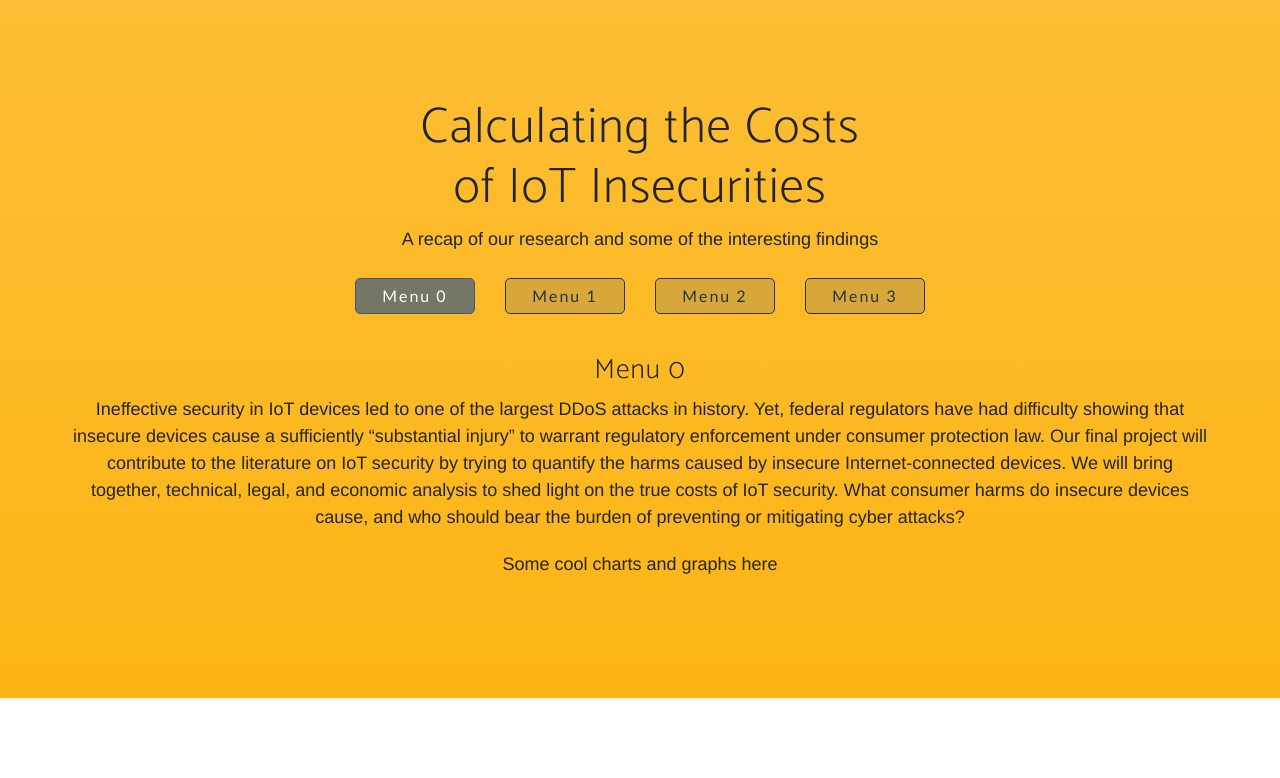
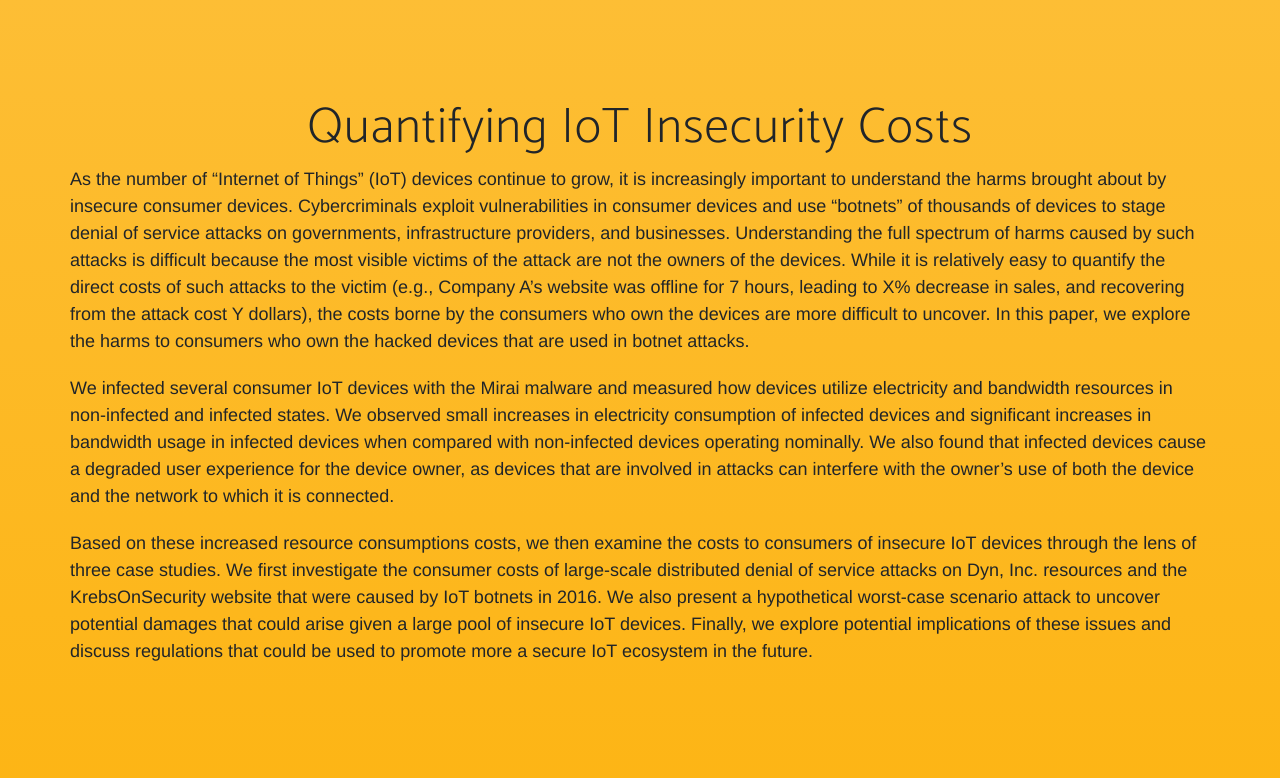
Before and after one commit to project-riot/website, a plain HTML site: page index.html in a window 1280 px wide. Shown: the part 802-1580 px from the top of the page. Drawn offline with Linux system fonts and the light colour scheme; a web font is replaced by a local one.

Commit message:
add abstract, update intro text

```diff
--- a/index.html
+++ b/index.html
@@ -78,9 +78,10 @@
           <div class="col-lg-5 my-auto">
             <div>
                 <h4 class="mb-5">
-                    Ineffective security in IoT devices led to one of the largest DDoS attacks in history. Yet, federal regulators have had difficulty showing that insecure devices cause a sufficiently “substantial injury” to warrant regulatory enforcement under consumer protection law. Our final project will contribute to the literature on IoT security by trying to quantify the harms caused by insecure Internet-connected devices. We will bring together, technical, legal, and economic analysis to shed light on the true costs of IoT security. What consumer harms do insecure devices cause, and who should bear the burden of preventing or mitigating cyber attacks?
+                    Internet of Things devices are everywhere. Unfortunately, many Internet-connected devices are built with inadequate security measures, making them easy targets for cybercriminals. Hackers enlist these insecure devices in “botnet” armies to launch massive cyberattacks on governments, infrastructure, and businesses, causing millions of dollars in lost revenue, damaged brand reputation, and degraded service.
+                    <br><br>
+                    But what happens to the owners of the devices? What costs do they bear as a result of their devices being hacked? Do their electricity and bandwidth bills increase when their devices are used in attacks? And what can consumers and regulators do to ensure that manufacturers improve device security to prevent these attacks in the future?
                 </h4>
-                <!-- <a href="#summary" class="js-scroll-trigger "><img src="static/img/expand-arrow-filled.svg" style="max-width:100px"/></a> -->
             </div>
           </div>
 
@@ -94,53 +95,20 @@
         <div class="container">
             <div class="row">
                 <div class="col-md-8 mx-auto">
-                    <h2 class="section-heading">Calculating the Costs<br> of IoT Insecurities</h2>
-                    <p>A recap of our research and some of the interesting findings</p>
+                    <h2 class="section-heading">Quantifying IoT Insecurity Costs</h2>
                 </div>
             </div>
 
-            <div class="row center-pills">
-                <ul class="nav nav-pills">
-                    <li class="active"><a data-toggle="pill" class="btn btn-outline pill active" href="#menu0">Menu 0</a></li>
-                    <li><a data-toggle="pill" class="btn btn-outline pill" href="#menu1">Menu 1</a></li>
-                    <li><a data-toggle="pill" class="btn btn-outline pill" href="#menu2">Menu 2</a></li>
-                    <li><a data-toggle="pill" class="btn btn-outline pill" href="#menu3">Menu 3</a></li>
-                </ul>
-            </div>
-
-            <div class="row">
-                <div class="tab-content">
-                    <div id="menu0" class="tab-pane fadein active">
-                      <h3>Menu 0</h3>
+            <div class="row" style="text-align:left;">
                 <p>
-                          Ineffective security in IoT devices led to one of the largest DDoS attacks in history. Yet, federal regulators have had difficulty showing that insecure devices cause a sufficiently “substantial injury” to warrant regulatory enforcement under consumer protection law. Our final project will contribute to the literature on IoT security by trying to quantify the harms caused by insecure Internet-connected devices. We will bring together, technical, legal, and economic analysis to shed light on the true costs of IoT security. What consumer harms do insecure devices cause, and who should bear the burden of preventing or mitigating cyber attacks?
+                    As the number of “Internet of Things” (IoT) devices continue to grow, it is increasingly important to understand the harms brought about by insecure consumer devices. Cybercriminals exploit vulnerabilities in consumer devices and use “botnets” of thousands of devices to stage denial of service attacks on governments, infrastructure providers, and businesses.  Understanding the full spectrum of harms caused by such attacks is difficult because the most visible victims of the attack are not the owners of the devices. While it is relatively easy to quantify the direct costs of such attacks to the victim (e.g., Company A’s website was offline for 7 hours, leading to X% decrease in sales, and recovering from the attack cost Y dollars), the costs borne by the consumers who own the devices are more difficult to uncover. In this paper, we explore the harms to consumers who own the hacked devices that are used in botnet attacks.
                 </p>
-                    </div>
-                    <div id="menu1" class="tab-pane fade">
-                      <h3>Menu 1</h3>
                 <p>
-                          Quisque ac nunc lorem. Aliquam laoreet feugiat augue vel vehicula. Aenean tincidunt pellentesque magna, sit amet facilisis velit commodo et. Donec ac placerat leo. Nunc gravida nibh non odio volutpat, in viverra ante suscipit. Sed ante nunc, faucibus id lacus ut, malesuada varius lectus. Pellentesque aliquet, purus tincidunt ornare convallis, nibh lacus vehicula ante, at tristique ex erat ac nisi. Morbi tincidunt sollicitudin eros, vitae feugiat sapien mollis vitae. Vestibulum suscipit interdum varius. Morbi lectus neque, feugiat pharetra iaculis lacinia, cursus a lacus. Duis ultrices orci eget eros imperdiet, molestie mollis purus ultrices. Pellentesque at luctus massa.
+                    We infected several consumer IoT devices with the Mirai malware and measured how devices utilize electricity and bandwidth resources in non-infected and infected states. We observed small increases in electricity consumption of infected devices and significant increases in bandwidth usage in infected devices when compared with non-infected devices operating nominally. We also found that infected devices cause a degraded user experience for the device owner, as devices that are involved in attacks can interfere with the owner’s use of both the device and the network to which it is connected.
                 </p>
-                    </div>
-                    <div id="menu2" class="tab-pane fade">
-                      <h3>Menu 2</h3>
                 <p>
-                          Etiam augue risus, viverra quis nunc nec, ullamcorper tristique turpis. Mauris neque enim, bibendum nec posuere sit amet, pulvinar ullamcorper urna. Donec vestibulum dapibus dolor non hendrerit. Duis vestibulum bibendum lobortis. Nam ut sodales diam. Cras porttitor convallis felis, a iaculis purus cursus a. Maecenas semper a eros quis consectetur. Donec blandit faucibus massa, eget imperdiet dui vulputate nec. Vivamus a massa tellus. Pellentesque varius neque nec purus condimentum, sit amet dignissim enim dictum. Nulla id elit aliquam, congue tellus vel, imperdiet mauris. Aliquam semper gravida urna vel consequat.
+                    Based on these increased resource consumptions costs, we then examine the costs to consumers of insecure IoT devices through the lens of three case studies. We first investigate the consumer costs of large-scale distributed denial of service attacks on Dyn, Inc. resources and the KrebsOnSecurity website that were caused by IoT botnets in 2016. We also present a hypothetical worst-case scenario attack to uncover potential damages that could arise given a large pool of insecure IoT devices. Finally, we explore potential implications of these issues and discuss regulations that could be used to promote more a secure IoT ecosystem in the future.
                 </p>
-                    </div>
-                    <div id="menu3" class="tab-pane fade">
-                      <h3>Menu 3</h3>
-                      <p>
-                          Duis ligula libero, sagittis vitae dolor sed, tincidunt mattis ligula. Curabitur tempus sem aliquam, ultrices eros ac, efficitur arcu. Aliquam ut mollis erat, in faucibus mauris. Etiam accumsan congue felis id cursus. Nulla sit amet purus sodales, aliquet nulla non, consequat velit. Sed dolor diam, placerat viverra efficitur quis, interdum eu ipsum. Nunc congue ante justo, in fringilla erat rhoncus eget. Aliquam erat volutpat. Quisque pharetra ante sit amet tincidunt luctus. Donec at lacus non erat rutrum molestie eu quis elit.
-                      </p>
-                    </div>
-                </div>
-            </div>      <!-- end of content row -->
-
-            <div class="row">
-                <div class="col-md-8 mx-auto">
-                    <p>Some cool charts and graphs here</p>
-                </div>
             </div>
       </div>
     </section>
--- a/static/css/style.css
+++ b/static/css/style.css
@@ -339,17 +339,6 @@ footer ul li a:hover, footer ul li a:focus, footer ul li a:active, footer ul li
 
 /* custom */
 
-.pill {
-    width: 120px;
-    padding: 5px 15px;
-    margin: 5px 15px 40px 15px;
-}
-
-.center-pills {
-    display: flex;
-    justify-content: center;
-}
-
 .center {
     text-align: center;
 }
```
Also changed, not shown: static/img/logo.png (added). Lines whose indentation alone changed are shown as unchanged.
